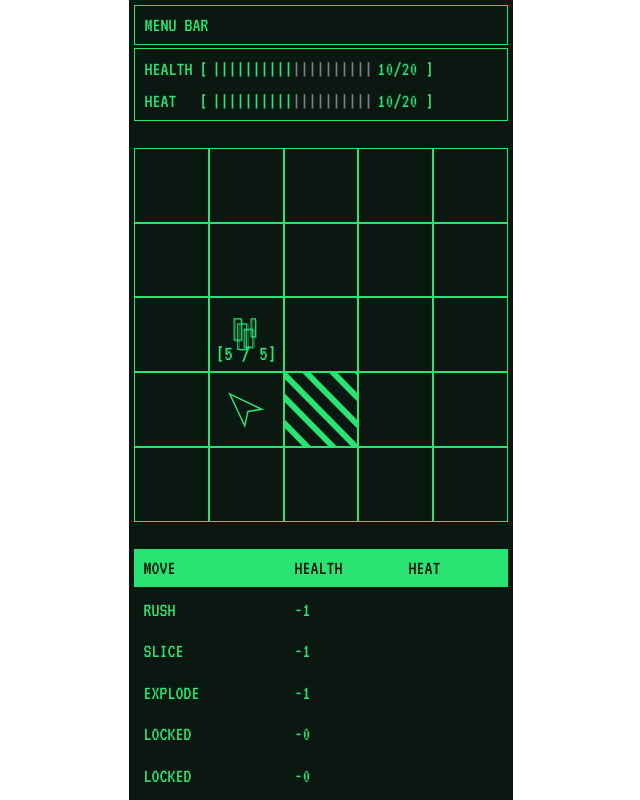
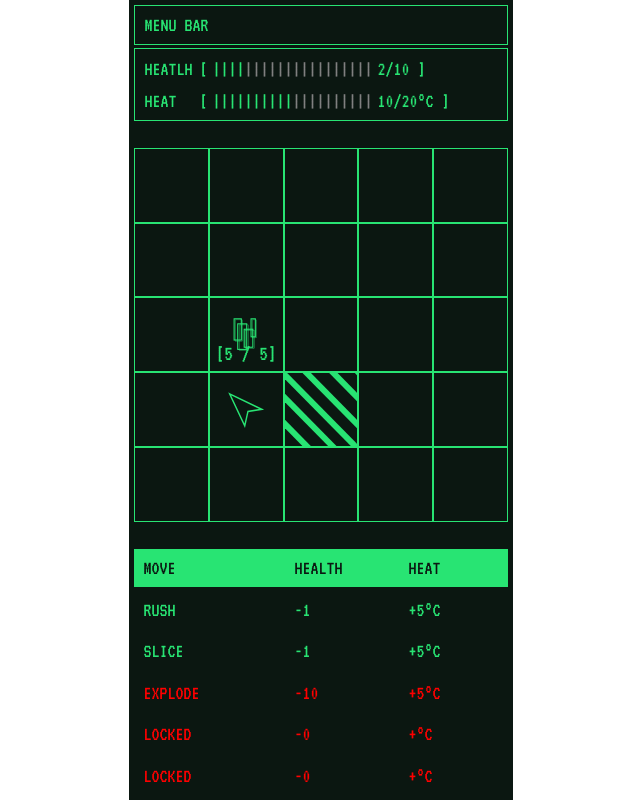
Before and after one commit to rickyxyz/tris, a Vue app: page / in a window 1280 px wide. Shown: the whole page, without its empty margins (319-959 px from the left). Built offline with nearby package versions, Linux system fonts and the light colour scheme.

Commit message:
feat: add heat, usable moves, moveset active UI

```diff
--- a/src/App.vue
+++ b/src/App.vue
@@ -30,8 +30,10 @@ export default {
         name: "hero",
         type: "player",
         sprite: "player",
-        health: 10,
-        maxHealth: 20,
+        health: 2,
+        maxHealth: 10,
+        heat: 10,
+        maxHeat: 20,
         moves: [
           Attack.rush,
           Attack.slice,
@@ -51,21 +53,23 @@ export default {
         (this.player.health / this.player.maxHealth) * 20
       );
       return {
-        green: barLength - 12 > 0 ? 12 : barLength,
-        yellow: barLength - 12 > 0 ? barLength - 12 : 0,
-        red: barLength - 19 >= 0 ? barLength - 17 : 0,
+        green: barLength,
         neutral: 20 - barLength,
       };
     },
     heatBar() {
       const barLength = Math.ceil(
-        (this.player.health / this.player.maxHealth) * 20
+        (this.player.heat / this.player.maxHeat) * 20
       );
+      const green = Math.min(barLength, 12);
+      const yellow = Math.min(barLength - green, 6);
+      const red = Math.max(barLength - green - yellow, 0);
+      const neutral = 20 - barLength;
       return {
-        green: barLength - 12 > 0 ? 12 : barLength,
-        yellow: barLength - 12 > 0 ? barLength - 12 : 0,
-        red: barLength - 19 >= 0 ? barLength - 17 : 0,
-        neutral: 20 - barLength,
+        green,
+        yellow,
+        red,
+        neutral,
       };
     },
   },
@@ -85,8 +89,16 @@ export default {
           Math.abs(window.innerHeight - window.innerWidth) > 300);
     },
     switchTurn() {
+      if (this.player.health <= 0) {
+        this.gameMode = "game over";
+        this.isPlayerTurn = true;
+        return;
+      }
       this.isPlayerTurn = !this.isPlayerTurn;
       this.selectMove(-1);
+      if (this.isPlayerTurn) {
+        this.player.heat = Math.max(0, this.player.heat - 5);
+      }
     },
     generateStage(player, level) {
       let entityCounter = 0;
@@ -225,17 +237,11 @@ export default {
     <div id="menu_bar">Menu Bar</div>
     <div id="status_bar">
       <div class="status_bar__item">
-        <span>HEALTH</span>
+        <span>HEATLH</span>
         [
         <span>
           <span style="color: var(--tris-green)">
             {{ "|".repeat(this.healthBar.green) }}
-          </span>
-          <span style="color: yellow">
-            {{ "|".repeat(this.healthBar.yellow) }}
-          </span>
-          <span style="color: #ff0000">
-            {{ "|".repeat(this.healthBar.red) }}
           </span>
           <span style="color: gray">
             {{ "|".repeat(this.healthBar.neutral) }}
@@ -248,19 +254,19 @@ export default {
         [
         <span>
           <span style="color: var(--tris-green)">
-            {{ "|".repeat(this.healthBar.green) }}
+            {{ "|".repeat(this.heatBar.green) }}
           </span>
           <span style="color: yellow">
-            {{ "|".repeat(this.healthBar.yellow) }}
+            {{ "|".repeat(this.heatBar.yellow) }}
           </span>
           <span style="color: #ff0000">
-            {{ "|".repeat(this.healthBar.red) }}
+            {{ "|".repeat(this.heatBar.red) }}
           </span>
           <span style="color: gray">
-            {{ "|".repeat(this.healthBar.neutral) }}
+            {{ "|".repeat(this.heatBar.neutral) }}
           </span>
         </span>
-        {{ this.player.health }}/{{ this.player.maxHealth }} ]
+        {{ this.player.heat }}/{{ this.player.maxHeat }}&deg;C ]
       </div>
     </div>
     <component
@@ -275,7 +281,10 @@ export default {
     ></component>
     <MoveSet
       :moves="this.player.moves"
+      :player="player"
+      :isPlayerTurn="isPlayerTurn"
       @selectedMove="(move) => selectMove(move)"
+      @endTurn="switchTurn()"
       :class="[isMobile ? 'rounded_moveset' : '']"
       :isSelecting="this.isSelecting"
     ></MoveSet>
--- a/src/classes/Move.js
+++ b/src/classes/Move.js
@@ -211,6 +211,7 @@ export function execute(level, entityID, move, targetCoordinate) {
 
   if (user.type === "player") {
     user.health -= move.damage;
+    user.heat += move.heat;
   }
 
   switch (move.type) {
--- a/src/components/MoveSet.vue
+++ b/src/components/MoveSet.vue
@@ -1,13 +1,44 @@
 <script lang="ts">
 export default {
   props: {
-    moves: Array,
     isSelecting: Boolean,
+    player: Object,
+    isPlayerTurn: Boolean,
   },
-  emits: ["selectedMove"],
+  emits: ["selectedMove", "endTurn"],
+  data() {
+    return {
+      isActive: -1,
+    };
+  },
+  computed: {
+    moves() {
+      const { heat, maxHeat, health } = this.player;
+      const availableMoves = this.player.moves.map((move) => {
+        return {
+          ...move,
+          isUsable: heat + move.heat <= maxHeat && health - move.damage > 0,
+        };
+      });
+      if (availableMoves.every((move) => !move.isUsable)) {
+        this.$emit("endTurn");
+      }
+      return availableMoves;
+    },
+  },
   methods: {
     selectMove(idx) {
-      this.$emit("selectedMove", idx);
+      this.isActive = this.isActive === idx ? -1 : idx;
+      if (this.moves[idx].isUsable) {
+        this.$emit("selectedMove", idx);
+      }
+    },
+  },
+  watch: {
+    isPlayerTurn() {
+      if (!this.isPlayerTurn) {
+        this.isActive = -1;
+      }
     },
   },
 };
@@ -23,14 +54,31 @@ export default {
       :key="idx"
       @click="selectMove(idx)"
       class="move_set__layout"
+      :class="
+        move.isUsable ? (idx === this.isActive ? 'isActive' : 'green') : 'red'
+      "
     >
       <span>{{ move.name }}</span>
       <span>-{{ move.damage }}</span>
+      <span>+{{ move.heat }}&deg;C</span>
     </div>
   </div>
 </template>
 
 <style scoped>
+.isActive {
+  background-color: var(--tris-green);
+  color: var(--tris-black);
+}
+
+.green {
+  color: var(--tris-green);
+}
+
+.red {
+  color: red;
+}
+
 #move_set {
   display: grid;
   grid-auto-flow: column;
--- a/src/data/Attack.js
+++ b/src/data/Attack.js
@@ -19,6 +19,7 @@ export default {
     direction: "plus",
     range: 2,
     damage: 1,
+    heat: 5,
   },
   slice: {
     name: "slice",
@@ -26,13 +27,15 @@ export default {
     direction: "cross",
     range: 2,
     damage: 1,
+    heat: 5,
   },
   explode: {
     name: "explode",
     type: "collateral",
     direction: "radius",
     range: 2,
-    damage: 1,
+    damage: 10,
+    heat: 5,
   },
   longRush: {
     name: "long rush",
@@ -40,6 +43,7 @@ export default {
     direction: "plus",
     range: 3,
     damage: 1,
+    heat: 5,
   },
   longSlice: {
     name: "long slice",
@@ -47,6 +51,7 @@ export default {
     direction: "cross",
     range: 3,
     damage: 1,
+    heat: 5,
   },
   smallExplode: {
     name: "small explode",
@@ -54,5 +59,6 @@ export default {
     direction: "radius",
     range: 2,
     damage: 2,
+    heat: 5,
   },
 };
--- a/src/data/Enemy.js
+++ b/src/data/Enemy.js
@@ -7,6 +7,7 @@ export default {
     sprite: "enemy1",
     health: 2,
     maxHealth: 2,
+    heat: 0,
     moves: [Attack.slice],
   },
   t_rex: {
@@ -15,6 +16,7 @@ export default {
     sprite: "enemy1",
     health: 5,
     maxHealth: 5,
+    heat: 0,
     moves: [Attack.rush],
   },
 };
```
